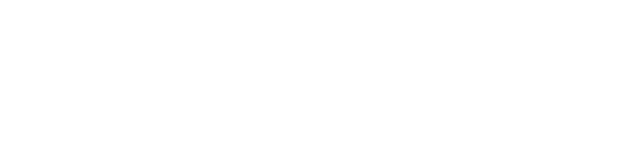
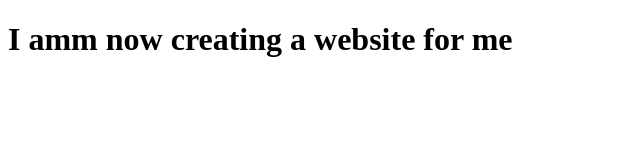
Before and after one commit to omarfahad09/MY-FIRST-WEBSITE, a plain HTML site: page index.html in a window 1280 px wide. Shown: the whole page, without its empty margins (0-640 px from the left). Drawn offline with Linux system fonts and the light colour scheme.

Commit message:
first change

```diff
--- a/index.html
+++ b/index.html
@@ -4,6 +4,7 @@
     <meta charset="UTF-8">
     <meta name="viewport" content="width=device-width, initial-scale=1.0">
     <title>MY PERSONAL WEBSITE</title>
+    <h1>I amm now creating a website for me</h1>
     <link rel="stylesheet" href="style.css">
 </head>
 <body>
```
